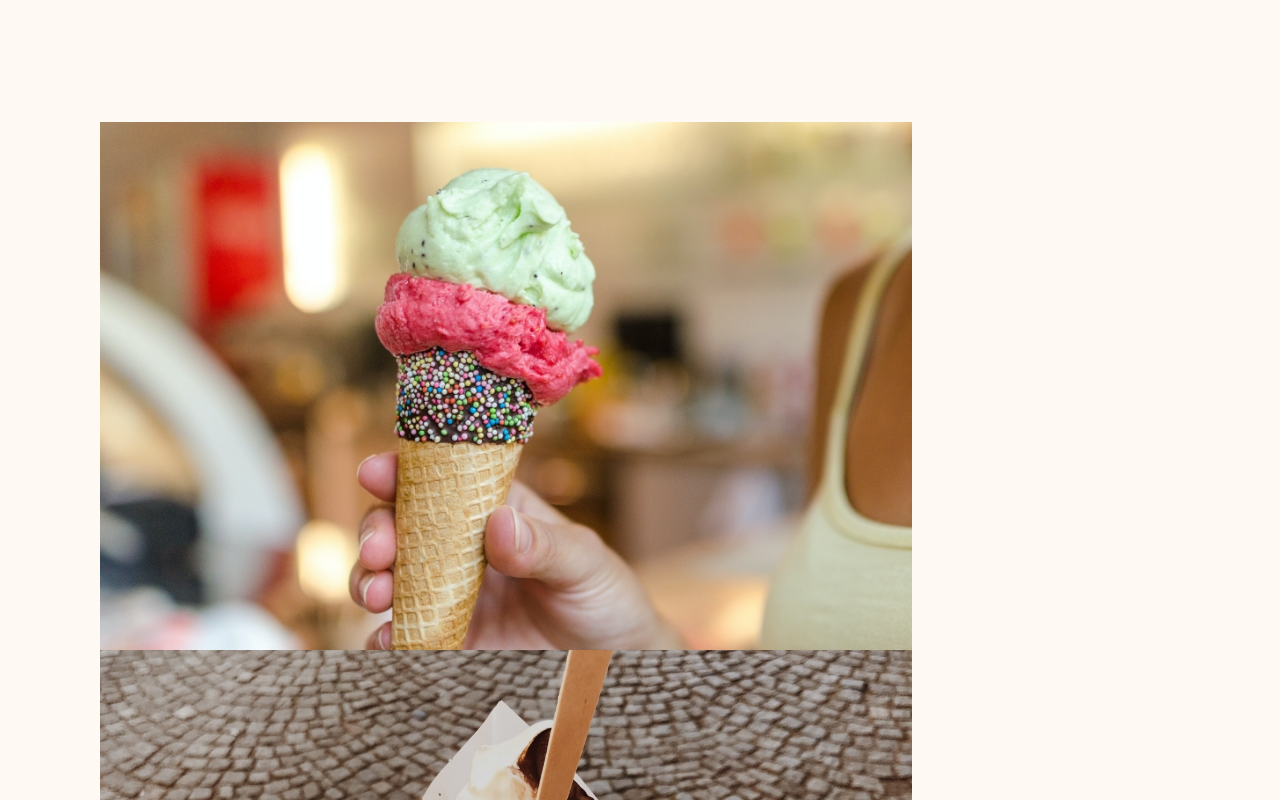
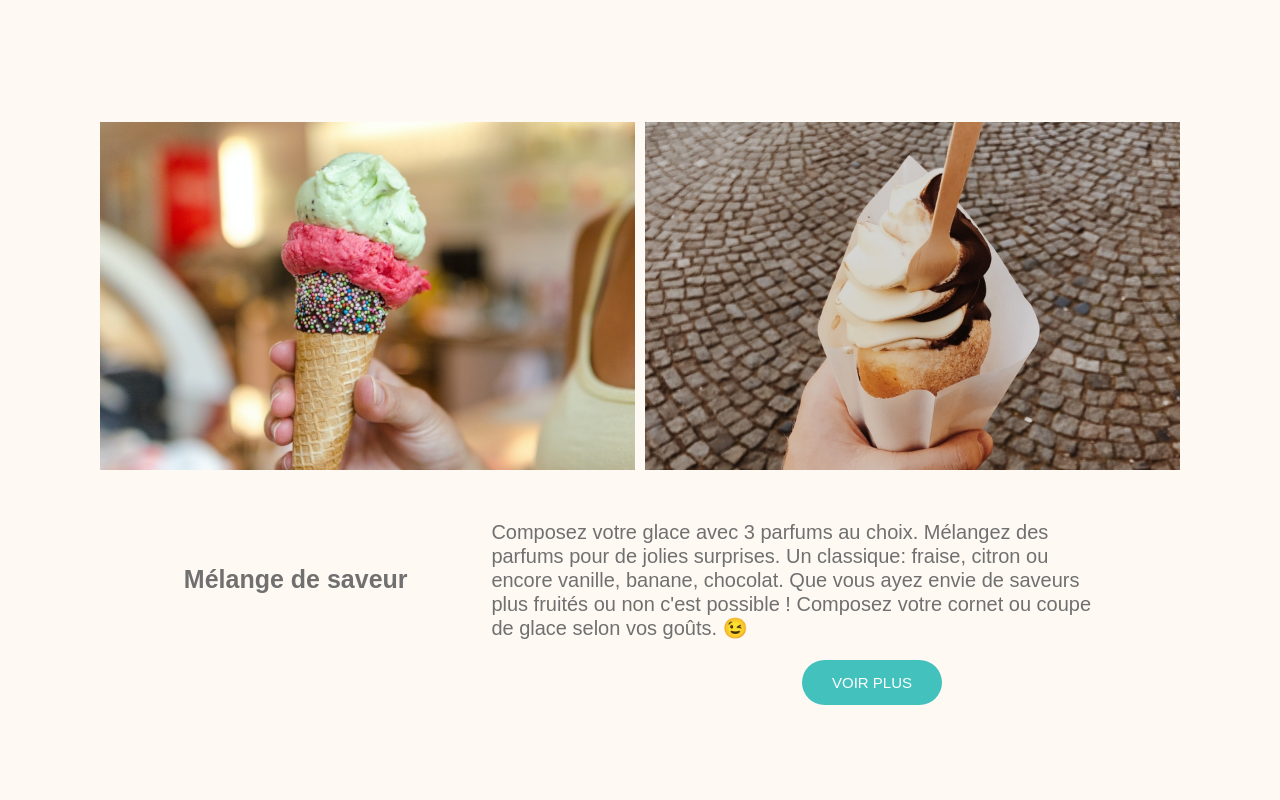
Before and after one commit to Boyadjie/ice_palace, a React (Create React App) app: page /glaces in a window 1280 px wide. Shown: the part 1260-2060 px from the top of the page. Built offline with nearby package versions, Linux system fonts and the light colour scheme.

Commit message:
Completed IceCream page: content and style. Left : responsive

```diff
--- a/src/pages/IceCream.js
+++ b/src/pages/IceCream.js
@@ -10,7 +10,7 @@ const IceCream = () => {
       <Header />
       <Double flexDirection="row" title="Vanille" imageName="/img/iceCream/vanilla.jpg" link="/glaces" paragraphOne="La classique qu'on ne présente plus. Autant aimé par les grands que par les petits." paragraphTwo="" />
       <Double flexDirection="row-reverse" title="Chocolat" imageName="/img/iceCream/chocolate.jpg" link="/glaces" paragraphOne="Venez découvrir notre crème glacée au chocolat belge avec des morceaux de chocolat, un classique autant chez les grands et les petits." paragraphTwo="" />
-      <VerticalDouble imageLeft="/img/iceCream/mix.jpg" imageRight="/img/iceCream/italian.jpg" title="Mélange de saveur" paragraph="Composez votre glace avec 3 parfums au choix. Mélangez des parfums pour de jolies surprises. Un classique: fraise, citron ou encore vanille, banane, chocolat. Que vous ayez envie de saveurs plus fruités ou non c'est possible ! Composez votre cornet ou coupe de glace selon vos goûts 😉" link="/glaces" />
+      <VerticalDouble imageLeft="/img/iceCream/mix.jpg" imageRight="/img/iceCream/italian.jpg" title="Mélange de saveur" paragraph="Composez votre glace avec 3 parfums au choix. Mélangez des parfums pour de jolies surprises. Un classique: fraise, citron ou encore vanille, banane, chocolat. Que vous ayez envie de saveurs plus fruités ou non c'est possible ! Composez votre cornet ou coupe de glace selon vos goûts. 😉" link="/glaces" />
       <Double flexDirection="row" title="Fraise" imageName="/img/iceCream/stramberry.jpg" link="/glaces" paragraphOne="Un sorbet à la fraise fabriqué avec les meilleurs fraise d'origine Française." paragraphTwo="" />
       <Footer />
     </div>
--- a/src/styles/components/_verticalDouble.scss
+++ b/src/styles/components/_verticalDouble.scss
@@ -0,0 +1,39 @@
+.verticalDouble {
+  .images {
+    display: flex;
+    gap: 1rem;
+    width: 100%;
+
+    >div {
+      width: 50%;
+      display: block;
+
+      img {
+        width: 100%;
+      }
+    }
+  }
+
+  .infos {
+    >div {
+      display: flex;
+      justify-content: space-evenly;
+      align-items: center;
+      padding-top: 5rem;
+      padding-bottom: 2rem;
+
+      h2 {
+        width: max-content;
+      }
+
+      p {
+        width: 56%;
+      }
+    }
+
+    .btn {
+      margin: 0 auto;
+      margin-left: 65%;
+    }
+  }
+}
--- a/src/styles/index.scss
+++ b/src/styles/index.scss
@@ -7,6 +7,7 @@
 @import './components/landing.scss';
 @import './components/double.scss';
 @import './components/simpleFull.scss';
+@import './components/verticalDouble.scss';
 @import './components/footer.scss';
 
 // pages --
--- a/src/styles/pages/_iceCream.scss
+++ b/src/styles/pages/_iceCream.scss
@@ -37,3 +37,15 @@
     }
   }
 }
+
+@media screen and (max-width: 1440px) {
+  .ice-cream {
+    h2 {
+      font-size: $resp-14-medium;
+    }
+
+    p {
+      font-size: $resp-14-small;
+    }
+  }
+}
```
